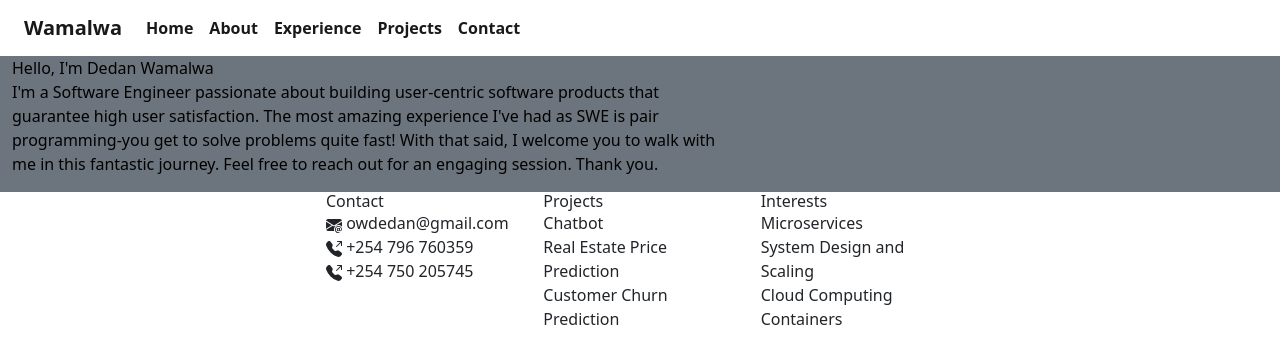
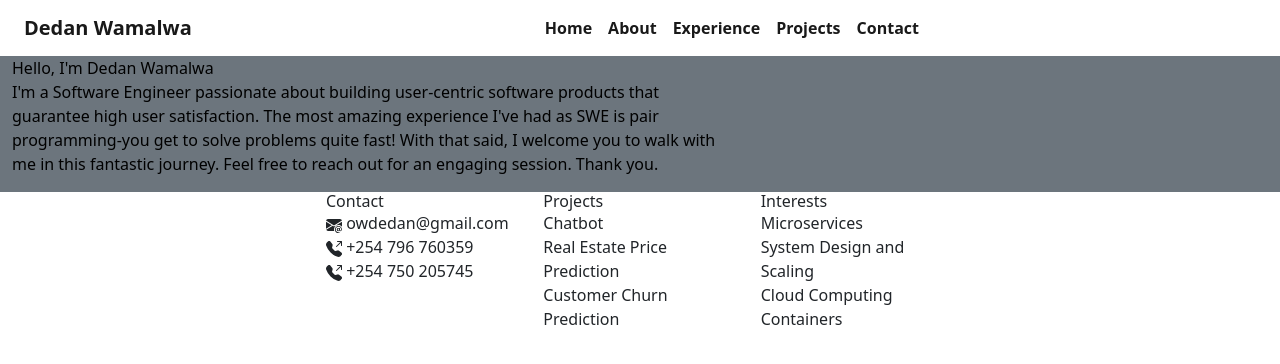
Before and after one commit to dedan-wamalwa/portfolio, a React (Create React App) app: page / in a window 1280 px wide. Shown: the top 364 px of the page. Built offline with nearby package versions, Linux system fonts and the light colour scheme.

Commit message:
Centered links and placed toggle button at the start

```diff
--- a/src/Components/Header.js
+++ b/src/Components/Header.js
@@ -2,17 +2,17 @@ import React from "react";
 
 function Header() {
 	return (
-		<nav className="navbar navbar-expand-lg sticky-top">
+		<nav className="navbar navbar-expand-md sticky-top">
 			<div className="container-fluid">
-				<a className="navbar-brand fw-bold" href="#">
-					Wamalwa
-				</a>
 				<button className="navbar-toggler" type="button" data-bs-toggle="collapse" data-bs-target="#navbarNavAltMarkup" aria-controls="navbarNavAltMarkup" aria-expanded="false" aria-label="Toggle navigation">
 					<span className="navbar-toggler-icon"></span>
 				</button>
-				<div className="collapse navbar-collapse" id="navbarNavAltMarkup">
-					<div className="navbar-nav">
-						<a className="nav-link active fw-bold" aria-current="page" href="#">
+				<a className="navbar-brand fw-bold" href="#">
+					Dedan Wamalwa
+				</a>
+				<div className="collapse navbar-collapse " id="navbarNavAltMarkup">
+					<div className="navbar-nav  m-auto">
+						<a className="nav-link active fw-bold " aria-current="page" href="#">
 							Home
 						</a>
 						<a className="nav-link active fw-bold" href="#">
```
